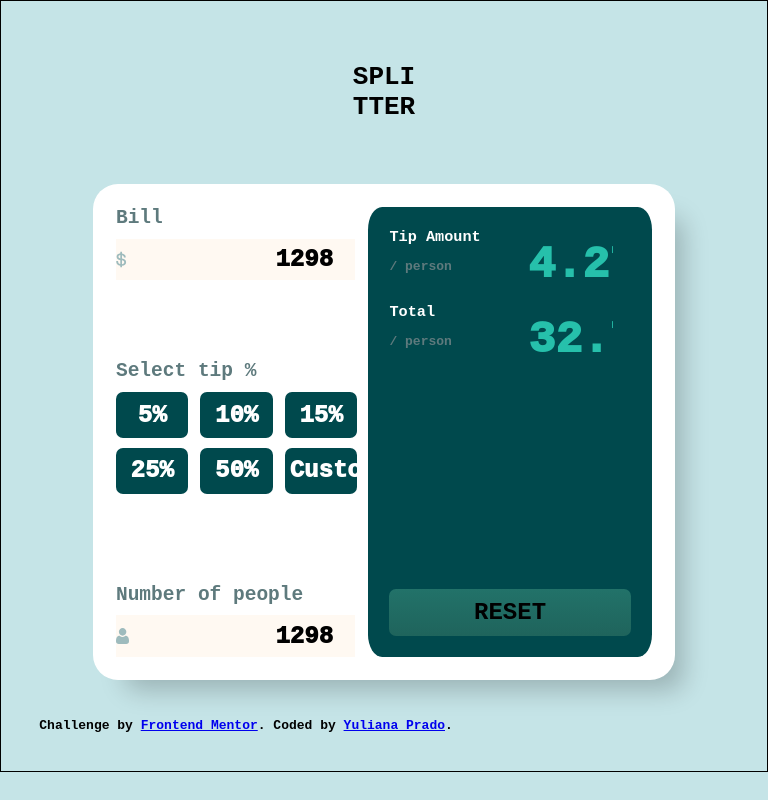
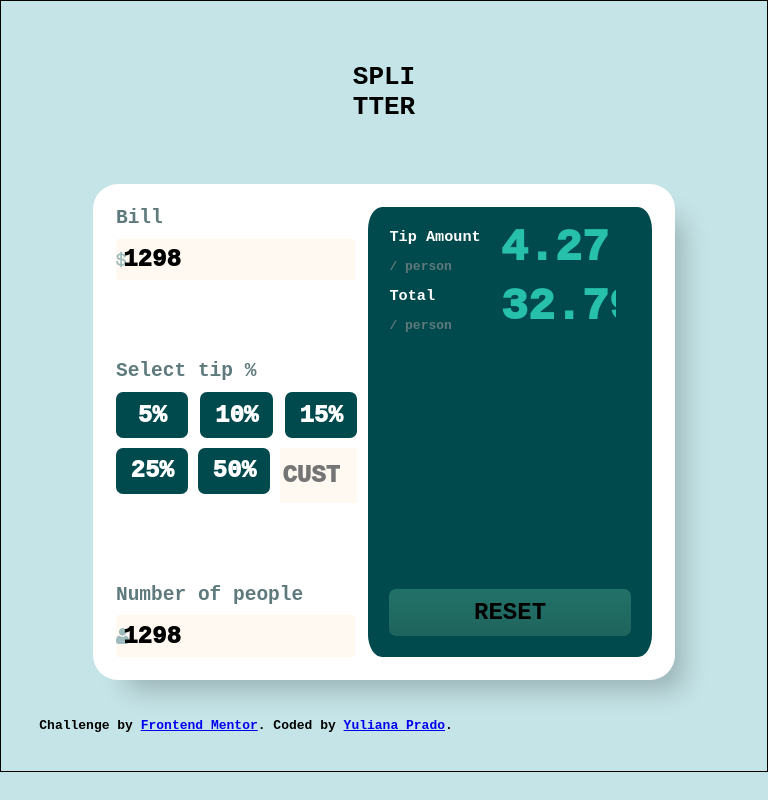
Before and after one commit to Shuliana/tip-calculator-app-main, a plain HTML site: page index.html in a window 768 px wide. Drawn offline with nearby package versions, Linux system fonts and the light colour scheme.

Commit message:
3-Commit

```diff
--- a/index.html
+++ b/index.html
@@ -8,6 +8,7 @@
   <link rel="stylesheet" href="styles.css">
   <link rel="stylesheet" href="https://cdnjs.cloudflare.com/ajax/libs/animate.css/4.1.1/animate.min.css"
   />
+  <script type="text/javascript" src="porcent.js"></script>
   <title>Frontend Mentor | Tip calculator app</title>
 
 
@@ -19,7 +20,7 @@
       <div class="container-1">
         <div class="bill margin">
           <h2>Bill</h2>
-          <input type = "number" value="1298">
+          <input type = "number" value="1298" onclick="porcent(this.value)">
         </div>
         <div class="selectTip margin">
             <h2>Select tip %</h2>
@@ -29,7 +30,7 @@
                   <button>15%</button>
                   <button>25%</button>
                   <button>50%</button>
-                  <button>Custom</button>
+                  <input type="number" placeholder="CUSTOM" class="custom" onclick="porcent(this.porcentaje)">
               </div>
           </div>
           <div class="numPeople margin">
--- a/styles.css
+++ b/styles.css
@@ -37,10 +37,6 @@ button, input{
     display: flex;
     flex-direction: column;
 }
-.espaciado{
-    display: flex;
-    justify-content: space-around;
-}
 .space-between{
     display: flex;
     justify-content: space-between;
@@ -67,11 +63,11 @@ main section{
     -webkit-box-shadow: 20px 22px 26px -12px rgba(0,0,0,0.22);
     -moz-box-shadow: 20px 22px 26px -12px rgba(0,0,0,0.22);
     border-radius: 25px;
-    background-color: white;
     -webkit-border-radius: 25px;
     -moz-border-radius: 25px;
     -ms-border-radius: 25px;
     -o-border-radius: 25px;
+    background-color: white;
 }
 input{
     font-size: 24px;
@@ -89,7 +85,7 @@ input:focus{
     -o-border-radius: 5px;
 }
 div.bill input{
-    text-align: right;
+    /* text-align: right; */
     background-image: url(./images/icon-dollar.svg);
     background-repeat: no-repeat;
     background-position: center left;
@@ -107,16 +103,25 @@ div.button button{
     -moz-border-radius: 7px;
     -ms-border-radius: 7px;
     -o-border-radius: 7px;
+    -webkit-transition: all 0.7s 0s ease-in-out;
+    -moz-transition: all 0.7s 0s ease-in-out;
+    -o-transition: all 0.7s 0s ease-in-out;
+    transition: all 0.7s 0s ease-in-out;
+
 }
 div.button button:hover{
     color: hsl(183, 100%, 15%);
     background-color:hsl(172, 67%, 45%);
+    -webkit-transition: all 0.s 06s ease-in-out;
+    -moz-transition: all 0.s 06s ease-in-out;
+    -o-transition: all 0.s 06s ease-in-out;
+    transition: all 0.s 06s ease-in-out;
+    filter: drop-shadow(3px 3px 6px  rgb(0, 0, 0, 0.3));
+    -webkit-filter: drop-shadow(3px 3px 6px  rgb(0, 0, 0, 0.3));
 }
 
-
-
 div.numPeople input{
-    text-align: right;
+    /* text-align: right; */
     background-image: url(./images/icon-person.svg);
     background-repeat: no-repeat;
     background-position: center left;
@@ -137,7 +142,7 @@ div.amount h3{
 }
 div.amount input{
     padding: 0px;
-    text-align: right;
+    /* text-align: right; */
     background-color: hsl(183, 100%, 15%);
     color: hsl(172, 67%, 45%);
     font-size: 24px;
@@ -172,6 +177,10 @@ button.btn-1 {
   button.btn-1:hover {
      background: rgb(38, 192, 171);
   background: linear-gradient(0deg, rgba(34, 114, 105, 1) 0%, rgba(38, 192, 171, 1) 100%);
+  -webkit-transition: all 0.7s 0s ease-in-out;
+  -moz-transition: all 0.7s 0s ease-in-out;
+  -o-transition: all 0.7s 0s ease-in-out;
+  transition: all 0.7s 0s ease-in-out;
   }
 
 
@@ -213,12 +222,12 @@ button.btn-1 {
         width:40%;
         padding: 4%;
     }
-    div.amount input{
-        font-size: 45px;
-        text-align: left;
+    div.tip-amount input, div.total input{
+        font-size: 50px;
+        /* text-align: left; */
         width: 100px;
-        height: 70px;
-        padding: 1%;
+        height: 40px!important;
+        padding-top: 0%;
     }
     /* div.tip-amount, div.total{
         width: 90px!important;
@@ -231,7 +240,7 @@ button.btn-1 {
     div.button{
         flex-wrap: wrap;
     }
-    div.button button{
+    div.button button, input.custom{
         width: 30%
     }
 
@@ -264,15 +273,20 @@ button.btn-1 {
     }
     div.amount input{
         font-size: 45px;
-        text-align: left;
-        width: 100px;
+        /* text-align: left; */
+        width: 130px;
         height: 70px;
-        padding: 1%;
+        /* padding: 1%; */
     }
     div.button{
         flex-wrap: wrap;
     }
-    div.button button{
+    input.custom{
+        text-align: center;
+        padding: 1%;
+        height: 50px;
+    }
+    div.button button, input.custom{
         width: 30%
     }
 
```
